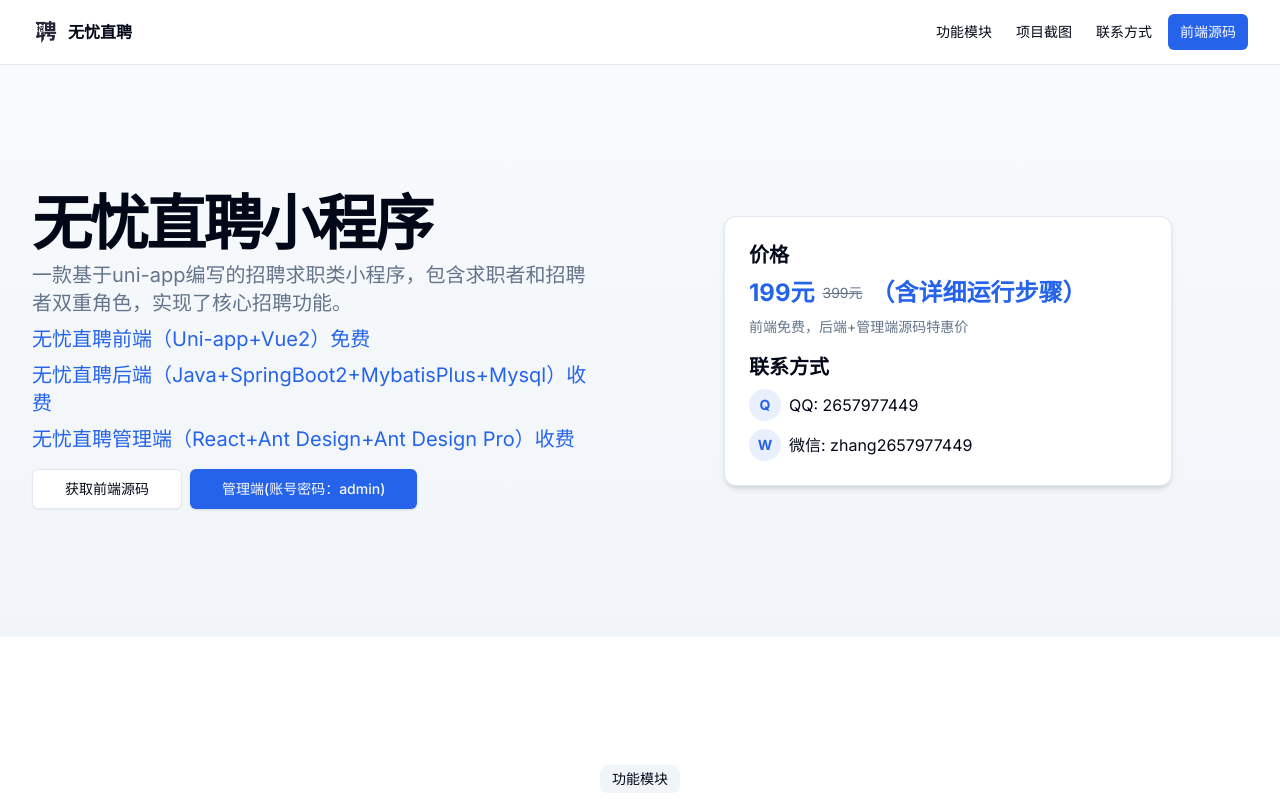
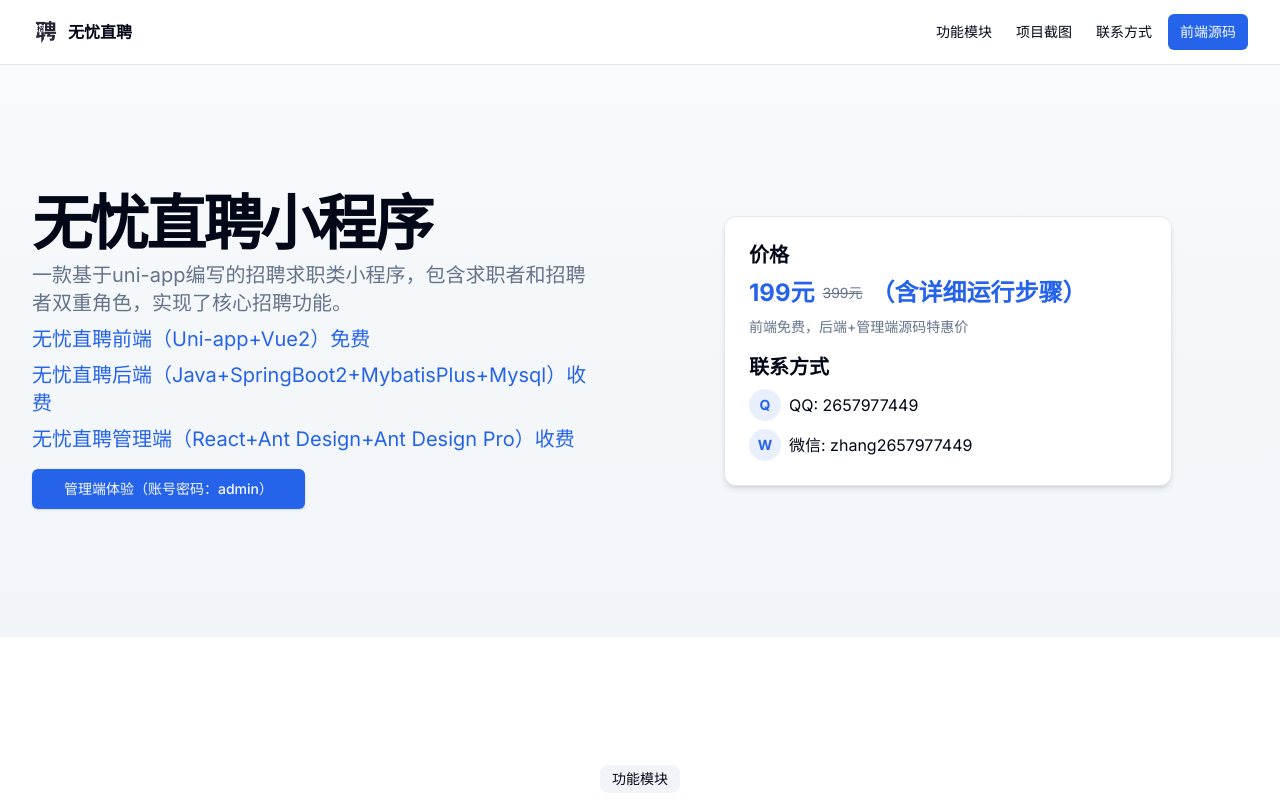
Before and after one commit to zhang2657977442/wuyou-docs, a Next.js app: page / in a window 1280 px wide. Shown: the top 800 px of the page. Built offline with nearby package versions, Linux system fonts and the light colour scheme.

Commit message:
ci: 更新版本

```diff
--- a/app/page.tsx
+++ b/app/page.tsx
@@ -69,16 +69,16 @@ export default function Home() {
                   </p>
                 </div>
                 <div className="flex flex-col gap-2 min-[400px]:flex-row">
-                  <Button
+                  {/* <Button
                     variant="outline"
                     className="inline-flex h-10 items-center justify-center rounded-md border border-input bg-background px-8 text-sm font-medium shadow-sm transition-colors hover:bg-accent hover:text-accent-foreground focus-visible:outline-none focus-visible:ring-1 focus-visible:ring-ring disabled:pointer-events-none disabled:opacity-50"
                   ><Link href="https://gitee.com/zsj265/wuyou-frontend" target="_blank">
                       获取前端源码
                     </Link>
-                  </Button>
+                  </Button> */}
                   <Button className="inline-flex h-10 items-center justify-center rounded-md bg-primary px-8 text-sm font-medium text-primary-foreground shadow transition-colors hover:bg-primary/90 focus-visible:outline-none focus-visible:ring-1 focus-visible:ring-ring disabled:pointer-events-none disabled:opacity-50">
                     <Link href="http://admin.wuyoujobs.com" target="_blank">
-                      管理端(账号密码：admin)
+                      管理端体验（账号密码：admin）
                     </Link>
                   </Button>
 
```
